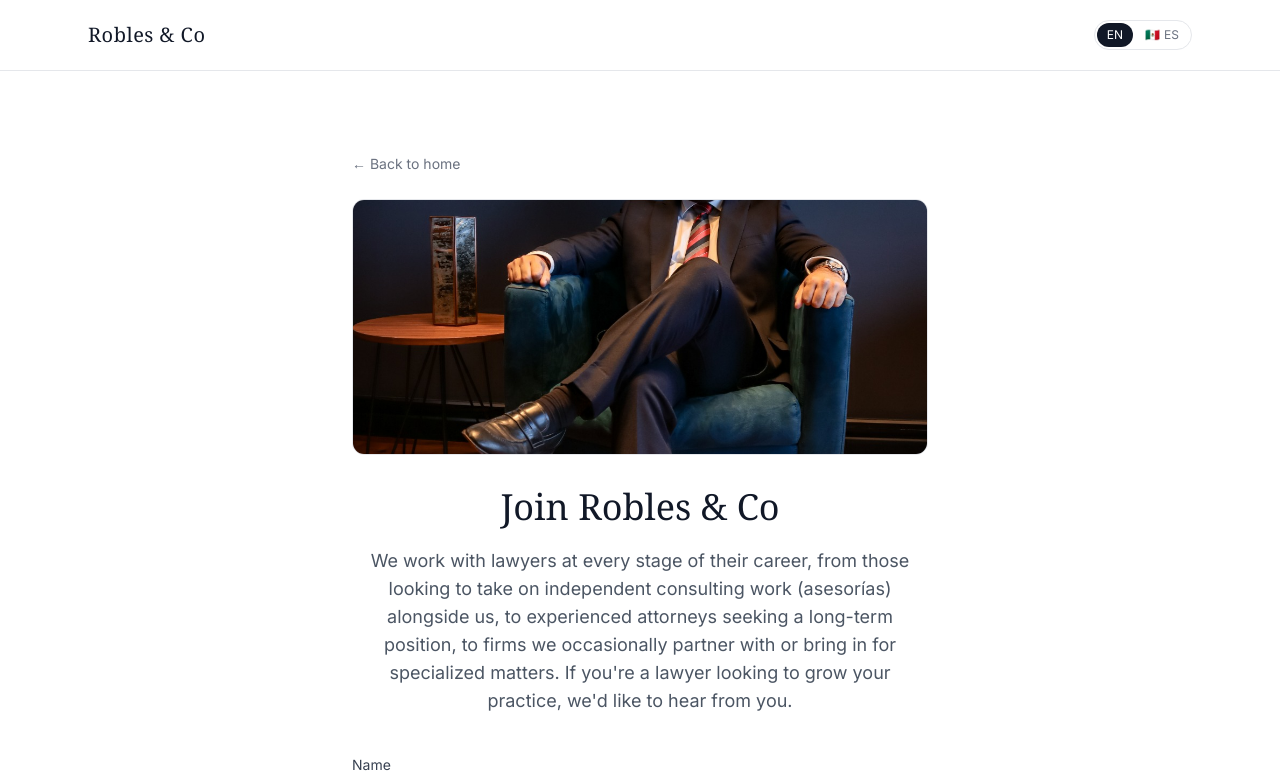
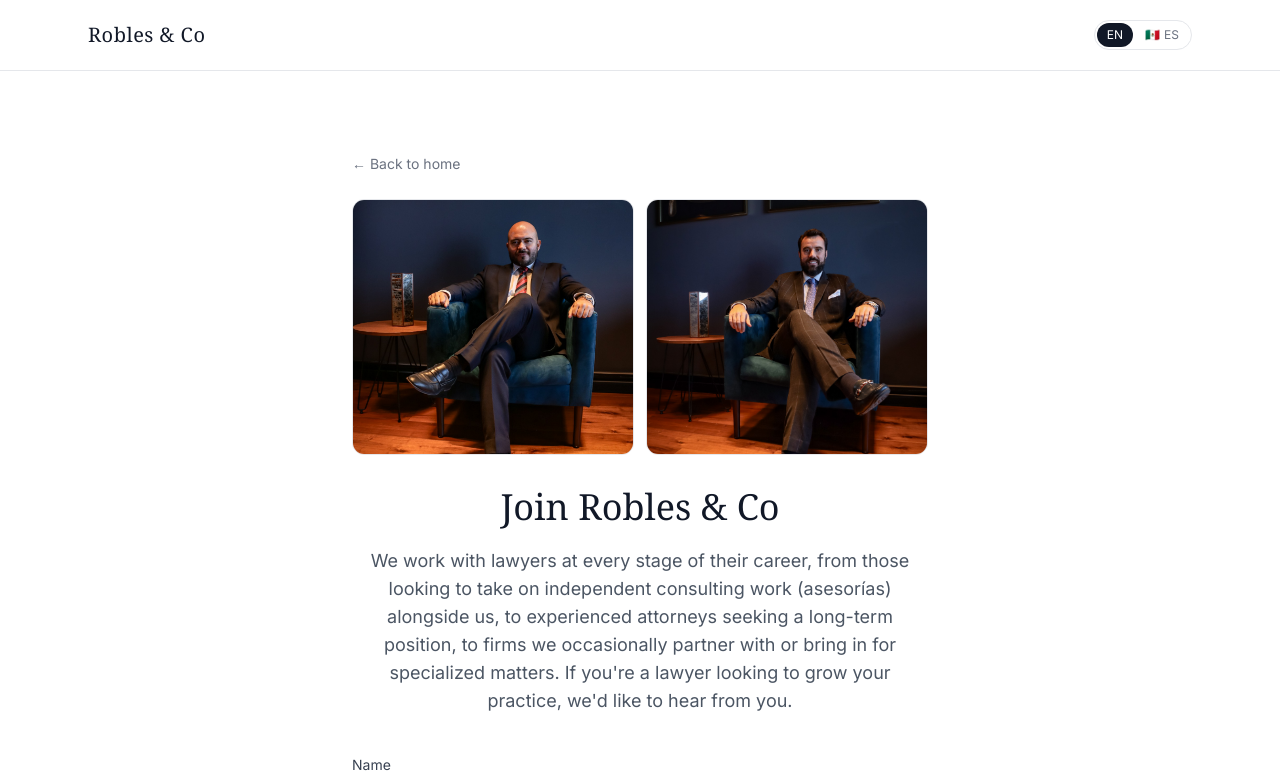
Before and after one commit to 3dwuard/Robles-Co, a Next.js app: page /careers in a window 1280 px wide. Shown: the top 779 px of the page. Built offline with nearby package versions, Linux system fonts and the light colour scheme.

Commit message:
use all three photo variants across team, carrer, and homepage

```diff
--- a/app/careers/page.tsx
+++ b/app/careers/page.tsx
@@ -3,6 +3,7 @@
 import Image from "next/image";
 import Link from "next/link";
 import { practiceAreas } from "@/data/practiceAreas";
+import { teamMembers } from "@/data/team";
 import { useTranslation } from "@/lib/LanguageContext";
 import LanguageSwitcher from "@/components/LanguageSwitcher";
 import FadeInSection from "@/components/FadeInSection";
@@ -37,13 +38,20 @@
             {t.common.backHome}
           </Link>
 
-          <div className="relative mt-6 h-48 w-full overflow-hidden rounded-xl border border-gray-200 sm:h-64">
-            <Image
-              src="/team/jesus-casual.jpeg"
-              alt="Robles & Co team"
-              fill
-              className="object-cover"
-            />
+          <div className="mt-6 grid grid-cols-2 gap-2 sm:gap-3">
+            {teamMembers.map((member) => (
+              <div
+                key={member.slug}
+                className="relative h-48 w-full overflow-hidden rounded-xl border border-gray-200 sm:h-64"
+              >
+                <Image
+                  src={member.casualPhoto}
+                  alt={member.name}
+                  fill
+                  className="object-cover"
+                />
+              </div>
+            ))}
           </div>
 
           <h1 className="mt-8 text-center font-serif text-3xl text-gray-900 sm:text-4xl">
--- a/app/team/page.tsx
+++ b/app/team/page.tsx
@@ -56,7 +56,7 @@
                 className="w-full max-w-xs rounded-xl border border-gray-200 p-6 sm:w-72"
               >
                 <Image
-                  src={member.photo}
+                  src={member.secondaryPhoto}
                   alt={member.name}
                   width={96}
                   height={96}
@@ -75,6 +75,14 @@
                   {t.team.bios[member.slug]}
                 </p>
 
+                <Image
+                  src={member.casualPhoto}
+                  alt={`${member.name}, informal`}
+                  width={160}
+                  height={112}
+                  className="mx-auto mt-4 h-28 w-40 rounded-lg border border-gray-200 object-cover"
+                />
+
                 <div className="mt-4 flex justify-center">
                   <a
                     href="#"
--- a/data/team.ts
+++ b/data/team.ts
@@ -5,6 +5,8 @@
   name: string;
   title: string;
   photo: string;
+  secondaryPhoto: string;
+  casualPhoto: string;
 };
 
 export const teamMembers: TeamMember[] = [
@@ -13,11 +15,15 @@
     name: "Jesús Contreras Licea",
     title: "Partner, Real Estate & Financial Law",
     photo: "/team/jesus-main.jpeg",
+    secondaryPhoto: "/team/jesus-secondary.jpeg",
+    casualPhoto: "/team/jesus-casual.jpeg",
   },
   {
     slug: "angel-robles-santisteban",
     name: "Ángel Robles Santisteban",
     title: "Partner, Real Estate & Financial Law",
     photo: "/team/angel-main.jpeg",
+    secondaryPhoto: "/team/angel-secondary.jpg",
+    casualPhoto: "/team/angel-casual.jpeg",
   },
 ];
```
